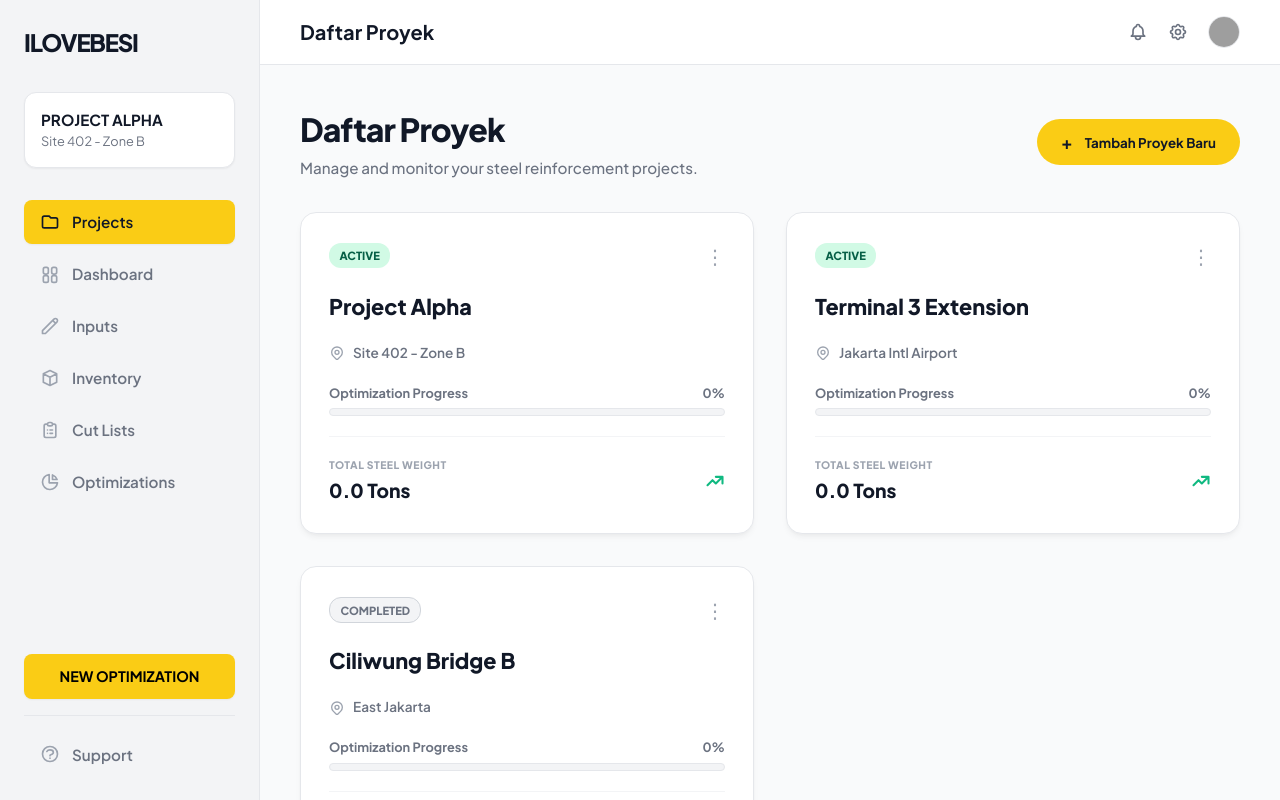
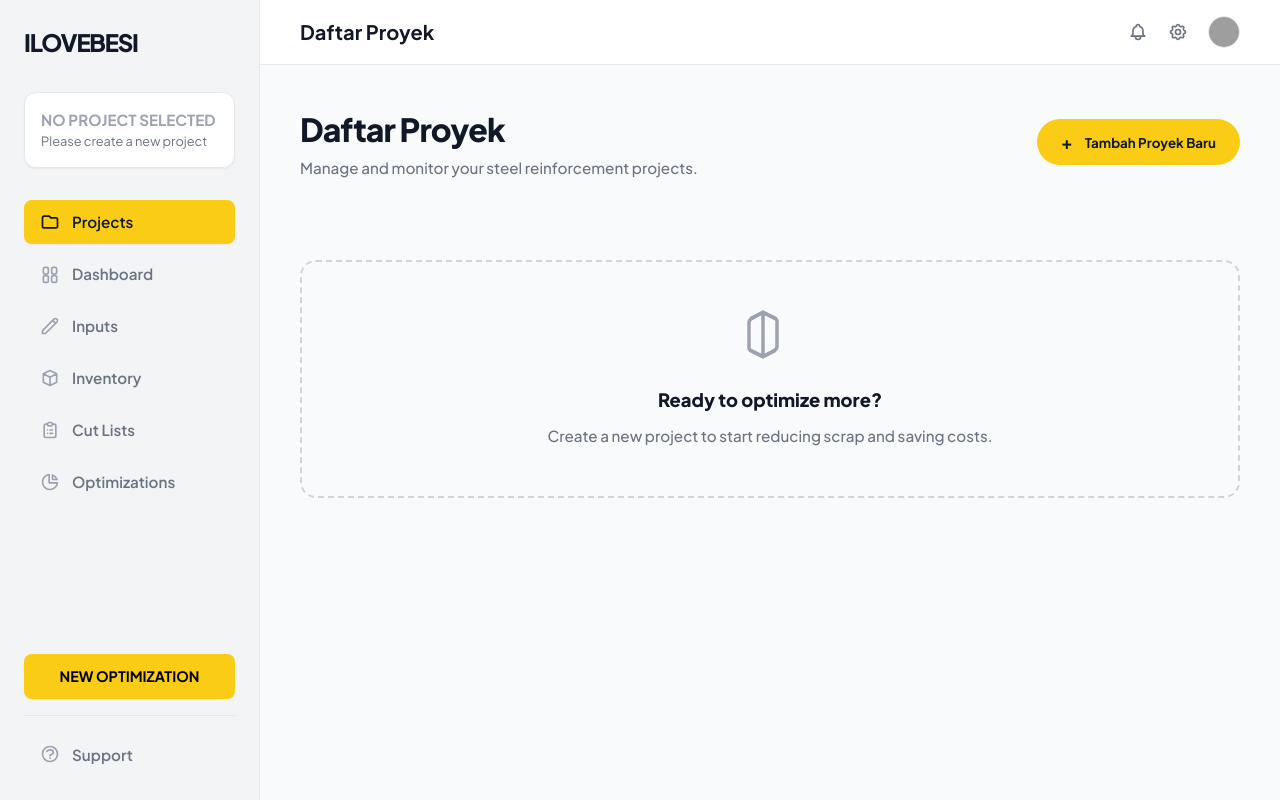
Before and after one commit to Poponetannhauser/i-love-besi, a React (Vite) app: page / in a window 1280 px wide. Both pictures are taken after typing "name@example.com" into the empty fields and a click on the button "DAFTAR GRATIS". Built offline with nearby package versions, Linux system fonts and the light colour scheme; grey boxes are pictures that could not be loaded.

Commit message:
feat: initialize default projects database as empty to start 100% clean

```diff
--- a/src/App.jsx
+++ b/src/App.jsx
@@ -7,15 +7,11 @@ import ProjectsView from './components/ProjectsView';
 import LandingPage from './components/LandingPage';
 import { calculateRebarWeight } from './utils/formulas';
 
-const DEFAULT_PROJECTS = [
-  { id: '1', name: 'Project Alpha', location: 'Site 402 - Zone B', status: 'ACTIVE', items: [] },
-  { id: '2', name: 'Terminal 3 Extension', location: 'Jakarta Intl Airport', status: 'ACTIVE', items: [] },
-  { id: '3', name: 'Ciliwung Bridge B', location: 'East Jakarta', status: 'COMPLETED', items: [] }
-];
+const DEFAULT_PROJECTS = [];
 
 export default function App() {
   const [projects, setProjects] = useState([]);
-  const [activeProjectId, setActiveProjectId] = useState('1');
+  const [activeProjectId, setActiveProjectId] = useState('');
   const [activeTab, setActiveTab] = useState('projects'); // Start on projects tab
   const [view, setView] = useState('landing'); // 'landing' or 'app'
   const [isSidebarOpen, setIsSidebarOpen] = useState(false);
@@ -24,8 +20,10 @@ export default function App() {
   useEffect(() => {
     try {
       const data = localStorage.getItem('ilovebesi_multi_projects');
-      if (data) {
-        setProjects(JSON.parse(data));
+      if (data && JSON.parse(data).length > 0) {
+        const parsed = JSON.parse(data);
+        setProjects(parsed);
+        setActiveProjectId(parsed[0].id);
       } else {
         setProjects(DEFAULT_PROJECTS);
         localStorage.setItem('ilovebesi_multi_projects', JSON.stringify(DEFAULT_PROJECTS));
@@ -36,7 +34,7 @@ export default function App() {
     }
   }, []);
 
-  const activeProject = projects.find(p => p.id === activeProjectId) || projects[0] || DEFAULT_PROJECTS[0];
+  const activeProject = projects.find(p => p.id === activeProjectId) || projects[0] || null;
   const recapList = activeProject ? activeProject.items : [];
 
   const handleSetTab = (tab) => {
@@ -119,17 +117,15 @@ export default function App() {
 
   const handleDeleteProject = (projectId) => {
     const remainingProjects = projects.filter(p => p.id !== projectId);
-    let finalProjects = remainingProjects;
-
-    if (remainingProjects.length === 0) {
-      finalProjects = DEFAULT_PROJECTS;
-    }
-
-    setProjects(finalProjects);
-    localStorage.setItem('ilovebesi_multi_projects', JSON.stringify(finalProjects));
+    setProjects(remainingProjects);
+    localStorage.setItem('ilovebesi_multi_projects', JSON.stringify(remainingProjects));
 
     if (activeProjectId === projectId) {
-      setActiveProjectId(finalProjects[0].id);
+      if (remainingProjects.length > 0) {
+        setActiveProjectId(remainingProjects[0].id);
+      } else {
+        setActiveProjectId('');
+      }
     }
   };
 
@@ -189,10 +185,15 @@ export default function App() {
           ILOVEBESI
         </div>
 
-        {activeProject && (
+        {activeProject ? (
           <div className="project-context">
             <div className="project-title" style={{ textTransform: 'uppercase' }}>{activeProject.name}</div>
             <div className="project-subtitle">{activeProject.location}</div>
+          </div>
+        ) : (
+          <div className="project-context">
+            <div className="project-title" style={{ color: 'var(--text-light)' }}>NO PROJECT SELECTED</div>
+            <div className="project-subtitle">Please create a new project</div>
           </div>
         )}
 
```
